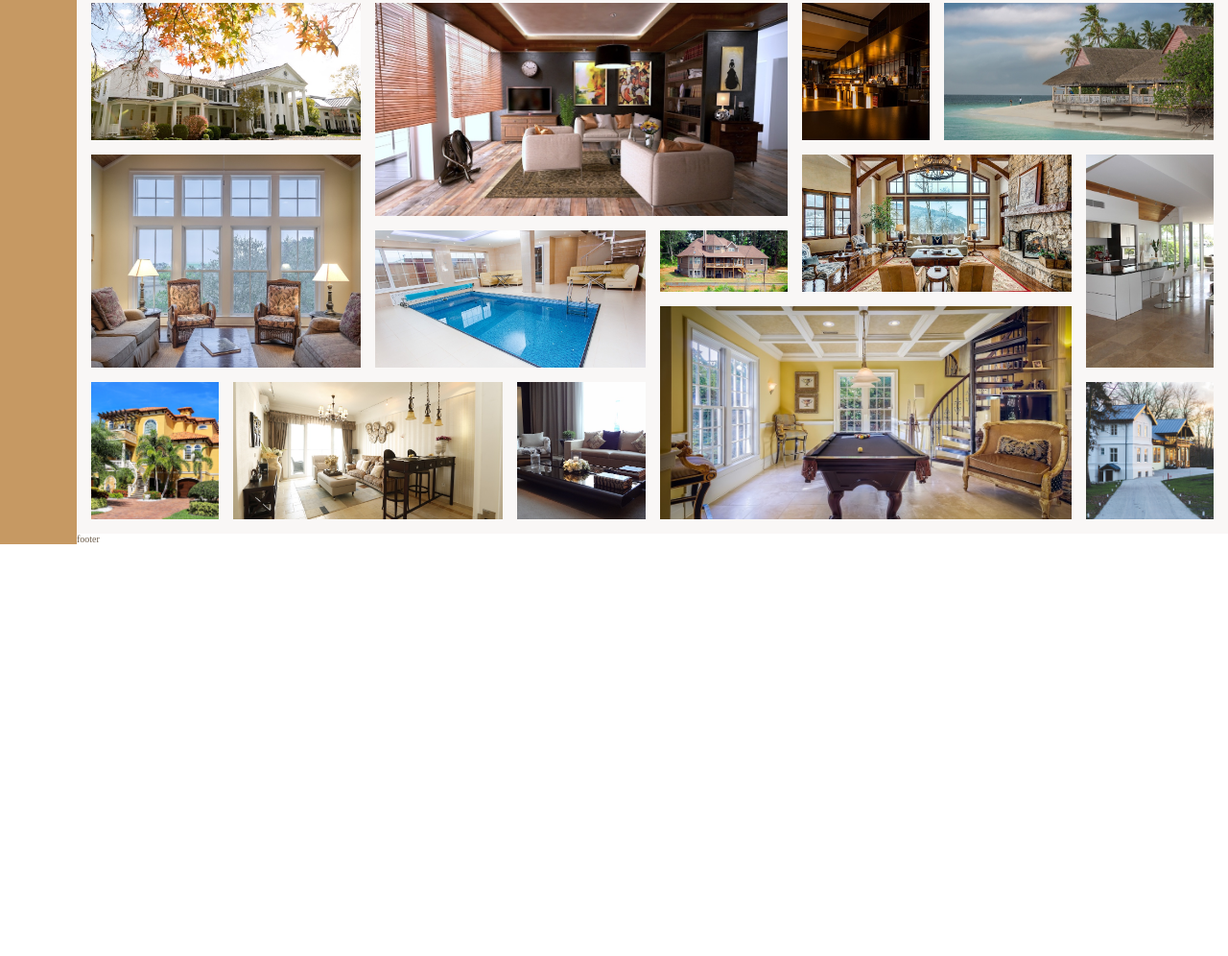
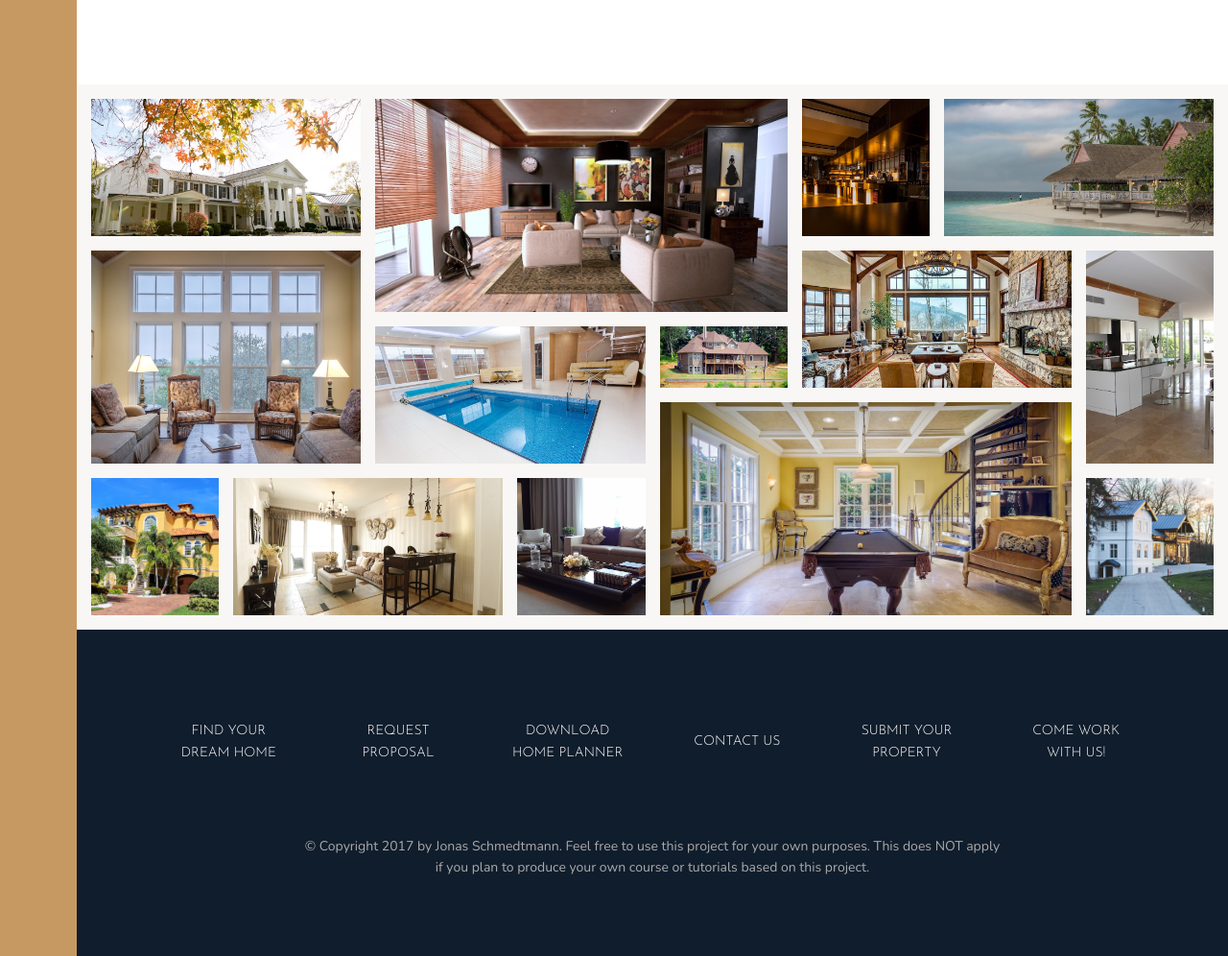
Before and after one commit to ali326/nexter, a website: page index.html in a window 1280 px wide. Shown: the part 3014-4010 px from the top of the page at 96% size. Before the commit the page ends 3581 px from the top, so only its background shows below. Drawn offline with nearby package versions, Linux system fonts and the light colour scheme.

Commit message:
add footer

```diff
--- a/index.html
+++ b/index.html
@@ -292,7 +292,17 @@
 
         </section>
         <footer class="footer">
-            footer
+            <ul class="nav">
+                    <li class="nav__item"><a href="#" class="nav__link">Find your dream home</a></li>
+                    <li class="nav__item"><a href="#" class="nav__link">Request proposal</a></li>
+                    <li class="nav__item"><a href="#" class="nav__link">Download home planner</a></li>
+                    <li class="nav__item"><a href="#" class="nav__link">Contact us</a></li>
+                    <li class="nav__item"><a href="#" class="nav__link">Submit your property</a></li>
+                    <li class="nav__item"><a href="#" class="nav__link">Come work with us!</a></li>
+            </ul>
+            <p class="copyright">
+                &copy; Copyright 2017 by Jonas Schmedtmann. Feel free to use this project for your own purposes. This does NOT apply if you plan to produce your own course or tutorials based on this project.
+            </p>
         </footer>
     </body>
 </html>
--- a/sass/_base.scss
+++ b/sass/_base.scss
@@ -13,26 +13,48 @@ $color-grey-dark-2: #6D5D4B;
 // FONT VARIABLES
 $font-primary: 'Nunito', sans-serif;
 $font-display: 'Josefin Sans', sans-serif;
+
+// RESPONSIVE BREAKPOINTS
+$bp-largest: 75em;   // 1200px
+$bp-large: 62.5em;   // 1000px
+$bp-medium: 50em;    // 800px;
+$bp-small: 37.5em;    // 600px;
+
 *,
 *::before,
 *::after {
-    margin: 0%;
-    padding: 0%;
+    margin: 0;
+    padding: 0;
     box-sizing: inherit;
 }
+
 html {
     box-sizing: border-box;
-    font-size: 62.5%;
+    font-size: 62.5%; // 10px/16px = 62.5% -> 1rem = 10px
+
+    @media only screen and (max-width: $bp-largest) {
+        font-size: 50%;
+    }
 }
+
 body {
-  font-family: $color-primary;
-  font-weight: 300;
-  color: $color-grey-dark-2;
+    font-family: $font-primary;
+    color: $color-grey-dark-2;
+    font-weight: 300;
+    line-height: 1.6;
 }
+
 .container {
     display: grid;
-    grid-template-rows: 80vh min-content 40vw repeat(3,min-content);
-    grid-template-columns: [sidebar-start]8rem[sidebar-end full-start] minmax(6rem,1fr) [center-start] repeat(8,[col-start] minmax(min-content,14rem) [col-end])
-                            [center-end] minmax(6rem,1fr) [full-end] ;
+    grid-template-rows: 80vh min-content 40vw repeat(3, min-content);
+    grid-template-columns: [sidebar-start] 8rem [sidebar-end full-start] minmax(6rem, 1fr) [center-start] repeat(8, [col-start] minmax(min-content, 14rem) [col-end]) [center-end] minmax(6rem, 1fr) [full-end];
 
+    @media only screen and (max-width: $bp-large) {
+        grid-template-rows: 6rem 80vh min-content 40vw repeat(3, min-content);
+        grid-template-columns: [full-start] minmax(6rem, 1fr) [center-start] repeat(8, [col-start] minmax(min-content, 14rem) [col-end]) [center-end] minmax(6rem, 1fr) [full-end];
+    }
+
+    @media only screen and (max-width: $bp-medium) {
+        grid-template-rows: 6rem calc(100vh - 6rem);
+    }
 }
--- a/sass/_footer.scss
+++ b/sass/_footer.scss
@@ -0,0 +1,43 @@
+.footer {
+    background-color: $color-secondary;
+    grid-column: full-start / full-end;
+    padding: 8rem;
+}
+
+.nav {
+    list-style: none;
+
+    display: grid;
+    grid-template-columns: repeat(auto-fit, minmax(15rem, 1fr));
+    grid-gap: 2rem;
+    align-items: center;
+
+    &__link:link,
+    &__link:visited {
+        font-size: 1.4rem;
+        color: #fff;
+        text-decoration: none;
+        font-family: $font-display;
+        text-transform: uppercase;
+        text-align: center;
+        padding: 1.5rem;
+        display: block;
+        transition: all .2s;
+    }
+
+    &__link:hover,
+    &__link:active {
+        background-color: rgba(#fff, .05);
+        transform: translateY(-3px);
+    }
+}
+
+.copyright {
+    font-size: 1.4rem;
+    color: $color-grey-light-2;
+    margin-top: 6rem;
+    margin-right: auto;
+    margin-left: auto;
+    text-align: center;
+    width: 70%;
+}
```
Also changed, not shown: css/style.css.
